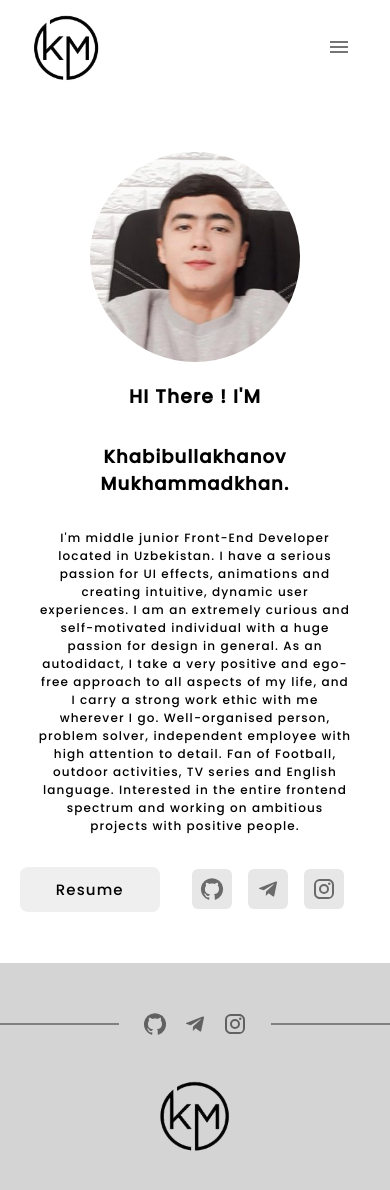
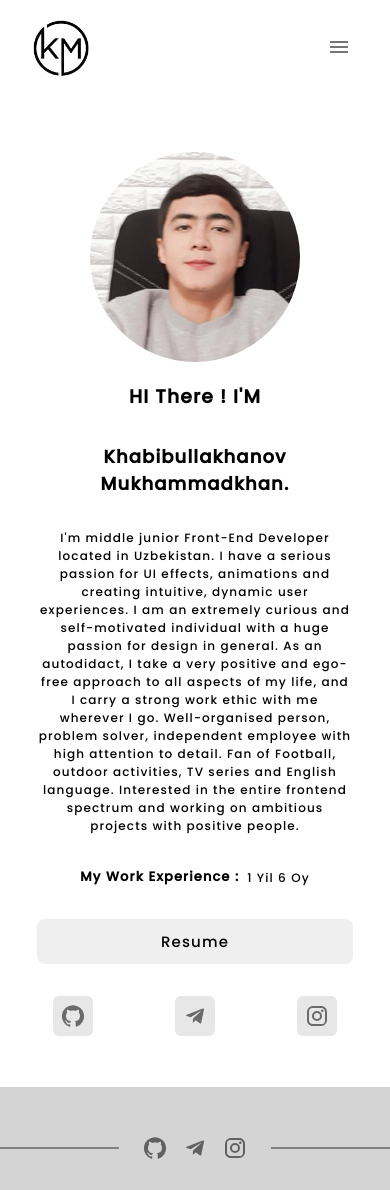
Before and after one commit to khabibullakhanov/portfolio, a React (Create React App) app: page / in a window 390 px wide. Shown: the top 1190 px of the page. Built offline with nearby package versions, Linux system fonts and the light colour scheme.

Commit message:
fix again media and our team page

```diff
--- a/src/Companents/Navbar/Navbar.css
+++ b/src/Companents/Navbar/Navbar.css
@@ -53,6 +53,11 @@
 
     #navbar-main-container-right-content a {
         display: none;
+    }
+
+    #navbar-main-container-left-content > figure {
+        width: 60px;
+        height: 60px;
     }
 }
 
--- a/src/Pages/About/About.css
+++ b/src/Pages/About/About.css
@@ -57,13 +57,20 @@
     border-radius: 50%;
 }
 
+#about-card-content-name {
+    display: flex;
+    align-items: flex-end;
+    justify-content: center;
+    gap: 1rem;
+}
+
 @media (max-width: 500px) {
-    #about-card-content > figure {
+    #about-card-content>figure {
         width: 180px;
         height: 180px;
     }
 
-    #about-card-content > figure> img {
+    #about-card-content>figure>img {
         width: 100%;
         height: 100%;
     }
@@ -78,3 +85,19 @@
         padding: 0 5%;
     }
 }
+
+@media (max-width: 380px) {
+    #about-card-content {
+        height: 500px;
+    }
+
+    #about-card-content>figure {
+        width: 150px;
+        height: 150px;
+    }
+
+    #about-card-content>figure>img {
+        width: 100%;
+        height: 100%;
+    }
+}
--- a/src/Pages/About/About.js
+++ b/src/Pages/About/About.js
@@ -5,7 +5,8 @@ import GitHubIcon from '@mui/icons-material/GitHub';
 import IconButton from '@mui/material/IconButton';
 import TelegramIcon from '@mui/icons-material/Telegram';
 import InstagramIcon from '@mui/icons-material/Instagram';
-
+import StarIcon from '@mui/icons-material/Star';
+import StarHalfIcon from '@mui/icons-material/StarHalf';
 
 
 export function About() {
@@ -15,48 +16,56 @@ export function About() {
             name: "Oybek",
             surname: "Abduljabborov",
             img: oybek,
+            star: "true",
             work: "Full Stack"
         },
         {
             name: "Muhammadxon",
             surname: "Habibullaxonov",
             img: oybek,
+            star: "false",
             work: "Front-End"
         },
         {
             name: "Muslimbek",
             surname: "Najmiddinov",
             img: oybek,
+            star: "false",
             work: "Front-End"
         },
         {
             name: "Hojiakbar",
             surname: "Nasriddinov",
             img: oybek,
+            star: "false",
             work: "Front-End"
         },
         {
             name: "Behruz",
             surname: "Abduljabborov",
             img: oybek,
+            star: "false",
             work: "Front-End"
         },
         {
             name: "Omadbek",
             surname: "Umarboyev",
             img: oybek,
+            star: "false",
             work: "Front-End"
         },
         {
             name: "Nozimjon",
             surname: "Olimjonov",
             img: oybek,
+            star: "false",
             work: "Front-End"
         },
         {
             name: "G'oyibberdi",
             surname: "G'oyipov",
             img: oybek,
+            star: "false",
             work: "Front-End"
         },
     ]
@@ -72,7 +81,11 @@ export function About() {
                                 <img src={item.img} alt="" />
                             </figure>
                             <div id='about-card-content-center'>
-                                <h2>{item.name}</h2>
+                                <div id='about-card-content-name'>
+                                    <h2>{item.name}</h2>
+                                    <p style={item.star === "true" ? { display: "block" } : { display: "none" }}>< StarIcon /></p>
+                                    <p style={item.star === "false" ? { display: "block" } : { display: "none" }}><StarHalfIcon /></p>
+                                </div>
                                 <p>{item.surname}</p>
                             </div>
                             <div id='about-card-content-footer'>
@@ -101,6 +114,6 @@ export function About() {
                 })
                 }
             </div>
-        </div>
+        </div >
     )
 }
--- a/src/Pages/Home/Home.css
+++ b/src/Pages/Home/Home.css
@@ -58,16 +58,22 @@
 #home-main-container-right-content-resume-social div {
     background-color: rgba(202, 202, 202, 0.445);
     border-radius: 6px;
-    transition:0.3s ease-in-out;
+    transition: 0.3s ease-in-out;
 }
 
 #home-main-container-right-content-resume-social div:hover {
     transform: rotate(45deg);
-    transition:0.3s ease-in-out;
+    transition: 0.3s ease-in-out;
 }
 
 #home-main-container-right-content-resume-social div>* {
     color: white;
+}
+
+#work-experience {
+    display: flex;
+    align-items: flex-end;
+    gap: 0.5rem;
 }
 
 @media (max-width: 1300px) {
@@ -88,9 +94,14 @@
     #home-main-container-right-content {
         width: 90%;
     }
+
+    #home-main-container-header>figure {
+        margin-bottom: 5%;
+    }
 }
+
 @media (max-width: 600px) {
-    #home-main-container-header >figure {
+    #home-main-container-header>figure {
         width: 90%;
         margin-bottom: 5%;
     }
@@ -100,7 +111,7 @@
         display: flex;
     }
 
-    #home-main-container-right-content-resume > button {
+    #home-main-container-right-content-resume>button {
         width: 40%;
         font-size: 15px;
         height: 45px;
@@ -108,12 +119,44 @@
 }
 
 @media (max-width: 400px) {
-    #home-main-container-right-content  > h1 {
+    #home-main-container-right-content>h1 {
         font-size: 18px;
     }
 
-    #home-main-container-right-content  > p {
+    #home-main-container-right-content>p {
         font-size: 12px;
         padding: 0 5%;
     }
+
+    #work-experience {
+        display: flex;
+        justify-content: center;
+    }
+
+    #work-experience>h3 {
+        font-size: 13px;
+    }
+
+    #work-experience>p {
+        font-size: 12px;
+    }
+
+    #home-main-container-right-content-resume {
+        display: flex;
+        flex-direction: column;
+        width: 100%;
+    }
+
+    #home-main-container-right-content-resume>button {
+        width: 90%;
+    }
+
+    #home-main-container-right-content-resume-social {
+        width: 100%;
+        display: flex;
+        justify-content: space-around;
+
+    }
 }
+
+@media (max-width: 380px) {}
--- a/src/Pages/Home/Home.js
+++ b/src/Pages/Home/Home.js
@@ -11,6 +11,19 @@ import resume from "../../Assets/Resume/Resume.pdf"
 
 
 export function Home() {
+    const startYear = "2021";
+    const startMonth = "5";
+
+    const nowTime = new Date().toLocaleDateString().split("/");
+
+    console.log(nowTime);
+    const nowYear = nowTime[2];
+    const nowMonth = nowTime[0];
+    const expMonth = `${nowMonth - startMonth}`;
+    const expYear = `${nowYear - startYear}`;
+    const experience = `${expYear} Yil ${expMonth} Oy`;
+
+    // console.log(new Date().toLocaleDateString().split("."));
     return (
         <div id='home-main-container'>
             <div id='home-main-container-header'>
@@ -21,6 +34,10 @@ export function Home() {
                     <h3>HI There ! I'M</h3>
                     <h1>Khabibullakhanov Mukhammadkhan.</h1>
                     <p>I'm middle junior Front-End Developer located in Uzbekistan. I have a serious passion for UI effects, animations and creating intuitive, dynamic user experiences. I am an extremely curious and self-motivated individual with a huge passion for design in general. As an autodidact, I take a very positive and ego-free approach to all aspects of my life, and I carry a strong work ethic with me wherever I go. Well-organised person, problem solver, independent employee with high attention to detail. Fan of Football, outdoor activities, TV series and English language. Interested in the entire frontend spectrum and working on ambitious projects with positive people.</p>
+                    <div id='work-experience'>
+                        <h3>My Work Experience :</h3>
+                        <p>{experience}</p>
+                    </div>
                     <div id='home-main-container-right-content-resume'>
                         {/*  */}
                         <button><a href={resume} download={resume}>Resume</a></button>
--- a/src/Pages/Portfolios/Portfolios.css
+++ b/src/Pages/Portfolios/Portfolios.css
@@ -5,7 +5,7 @@
 
 #portfolio-card {
     width: 300px;
-    height: 300px;
+    height: 280px;
     overflow: hidden;
     position: relative;
     object-fit: contain;
@@ -47,18 +47,16 @@
 
 #portfolio-card-figure>img {
     border-radius: 8px;
+    width: 100%;
+    height: 100%;
 }
 
 #portfolio-card-figure {
-    width: 100%;
-    height: 100%;
-    box-shadow: rgba(173, 6, 6, 0.2) 0px 18px 50px -10px;
+    width: 280px;
+    height: 250px;
+    box-shadow: rgba(0, 0, 0, 0.2) 0px 18px 50px -10px;
 }
 
-#portfolio-card-figure>img {
-    width: 100%;
-    height: 100%;
-}
 
 #portfolios-inside-container {
     display: flex;
@@ -98,13 +96,22 @@
 }
 
 @media (max-width: 400px) {
+    #portfolio-card {
+        width: 250px;
+        height: 250px !important;
+        overflow: hidden;
+        position: relative;
+        object-fit: contain;
+        display: flex;
+        justify-content: center;
+        align-items: center;
+        border-radius: 15px;
+        box-shadow: rgba(0, 0, 0, 0.2) 0px 18px 50px -10px;
+    }
+
     #portfolio-card-hover h3 {
         font-size: 16px;
     }
-
-    /* #portfolio-card-hover div a* {
-        font-size: 15px;
-    } */
 
     #portfolio-card-hover {
         height: 100%;
@@ -118,16 +125,6 @@
         height: 200px;
     }
 
-    /* #portfolio-card-figure {
-        width: 100%;
-        height: 80%;
-    }
-
-    #portfolio-card-figure>img {
-        width: 100%;
-        height: 100%;
-    } */
-
     #portfolio-hover-icon {
         font-size: 25px !important;
     }
```
Also changed, not shown: src/Assets/Images/star.jpg (added).
